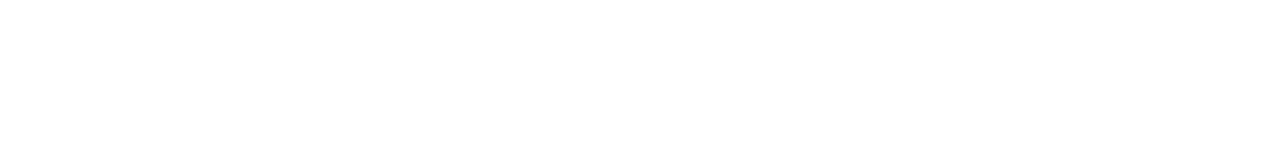
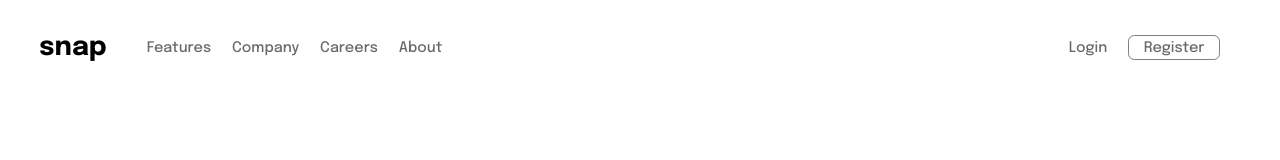
Before and after one commit to ankurinfoniti/css-project-practice, a plain HTML site: page remote-work-layout/index.html in a window 1280 px wide. Drawn offline with Linux system fonts and the light colour scheme.

Commit message:
navigation menu of site

```diff
--- a/remote-work-layout/index.html
+++ b/remote-work-layout/index.html
@@ -10,5 +10,22 @@
     />
     <link rel="stylesheet" href="style.css" />
   </head>
-  <body></body>
+  <body>
+    <nav>
+      <div class="logos-section">
+        <h2 class="logo">snap</h2>
+        <ul class="menu-items">
+          <li>Features</li>
+          <li>Company</li>
+          <li>Careers</li>
+          <li>About</li>
+        </ul>
+      </div>
+      <ul class="cta-btns">
+        <li>Login</li>
+        <li>Register</li>
+      </ul>
+      <p class="mobile-nav">🌚</p>
+    </nav>
+  </body>
 </html>
--- a/remote-work-layout/style.css
+++ b/remote-work-layout/style.css
@@ -0,0 +1,45 @@
+* {
+  font-family: 'Epilogue', sans-serif;
+  font-size: 1.3rem;
+}
+
+.logo {
+  font-size: 1.3rem;
+}
+
+li {
+  list-style: none;
+}
+
+nav,
+.cta-btns,
+.menu-items {
+  display: flex;
+  align-items: center;
+}
+
+nav {
+  margin: 0 1.5rem 1.5rem 1.5rem;
+  justify-content: space-between;
+}
+
+.mobile-nav {
+  display: none;
+}
+
+.logos-section {
+  display: flex;
+}
+
+.menu-items li,
+.cta-btns li {
+  font-size: 0.7rem;
+  margin-right: 1rem;
+  color: hsl(0, 0%, 41%);
+}
+
+.cta-btns li:nth-last-child(1) {
+  border: 1px solid gray;
+  padding: 0.2rem 0.7rem;
+  border-radius: 0.3rem;
+}
```
